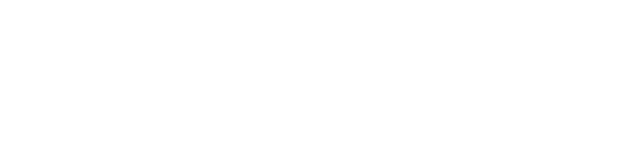
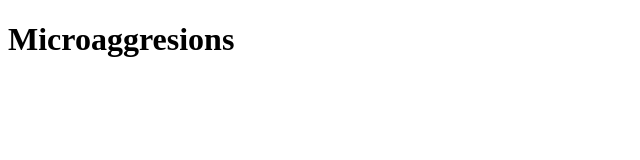
Before and after one commit to RocketGirl62/EnglischHausarbeit, a plain HTML site: page index.html in a window 1280 px wide. Shown: the whole page, without its empty margins (0-640 px from the left). Drawn offline with Linux system fonts and the light colour scheme.

Commit message:
überschrift

```diff
--- a/index.html
+++ b/index.html
@@ -6,14 +6,17 @@
     <meta charset="utf-8" />
     <link href="style.css" rel="stylesheet" type="text/css" />
     <link rel="icon" type="image/png" href="pictures/globusfavicon.png">
-    <title>Microaaggresions</title>
+    <title>Microaggresions</title>
     <meta name="author" content="Isabel Reinema" />
     <meta name="description" content=" " />
     <link rel="preconnect" href="https://fonts.gstatic.com">
     <link href="https://fonts.googleapis.com/css2?family=Rubik:wght@300&display=swap" rel="stylesheet">
 </head>
 
-<body>
+<body class=bgimg>
+    <div class="heading">
+        <h1>Microaggresions</h1>
+    </div>
 </body>
 
 </html>
```
